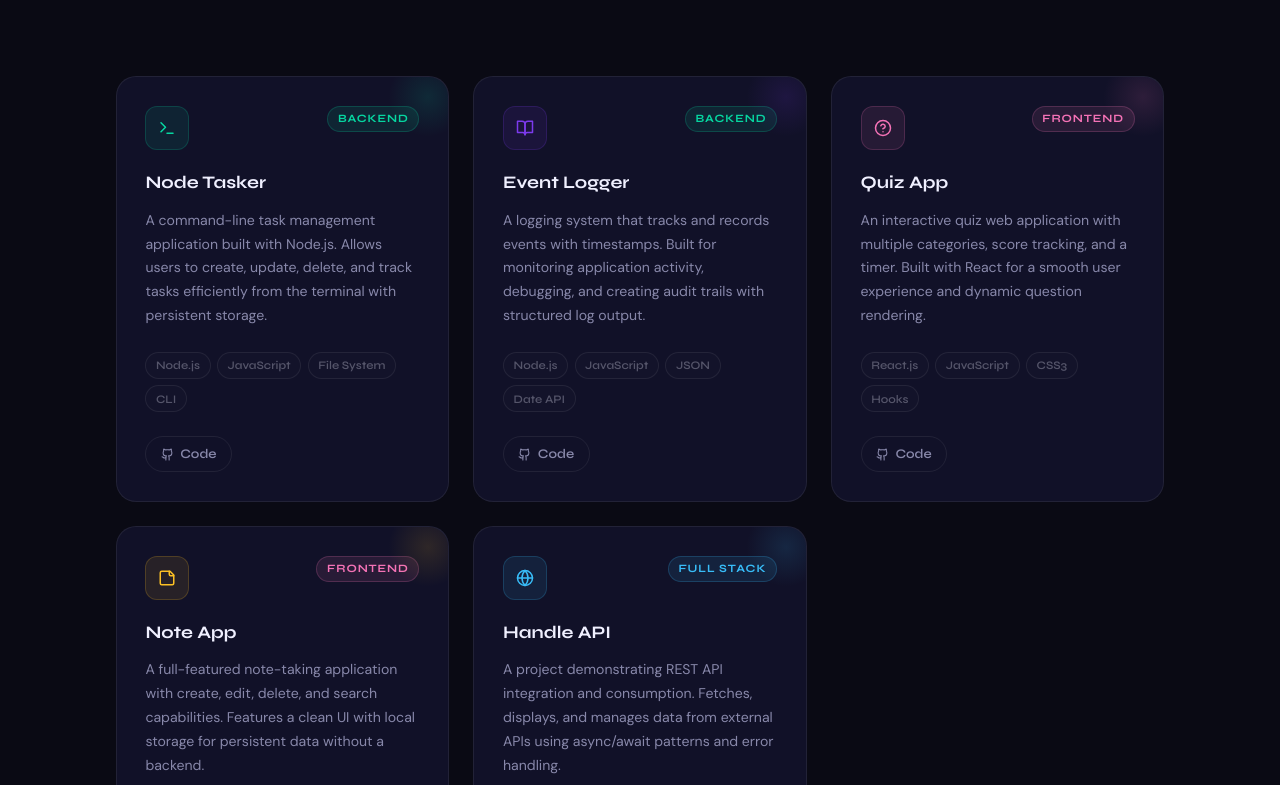
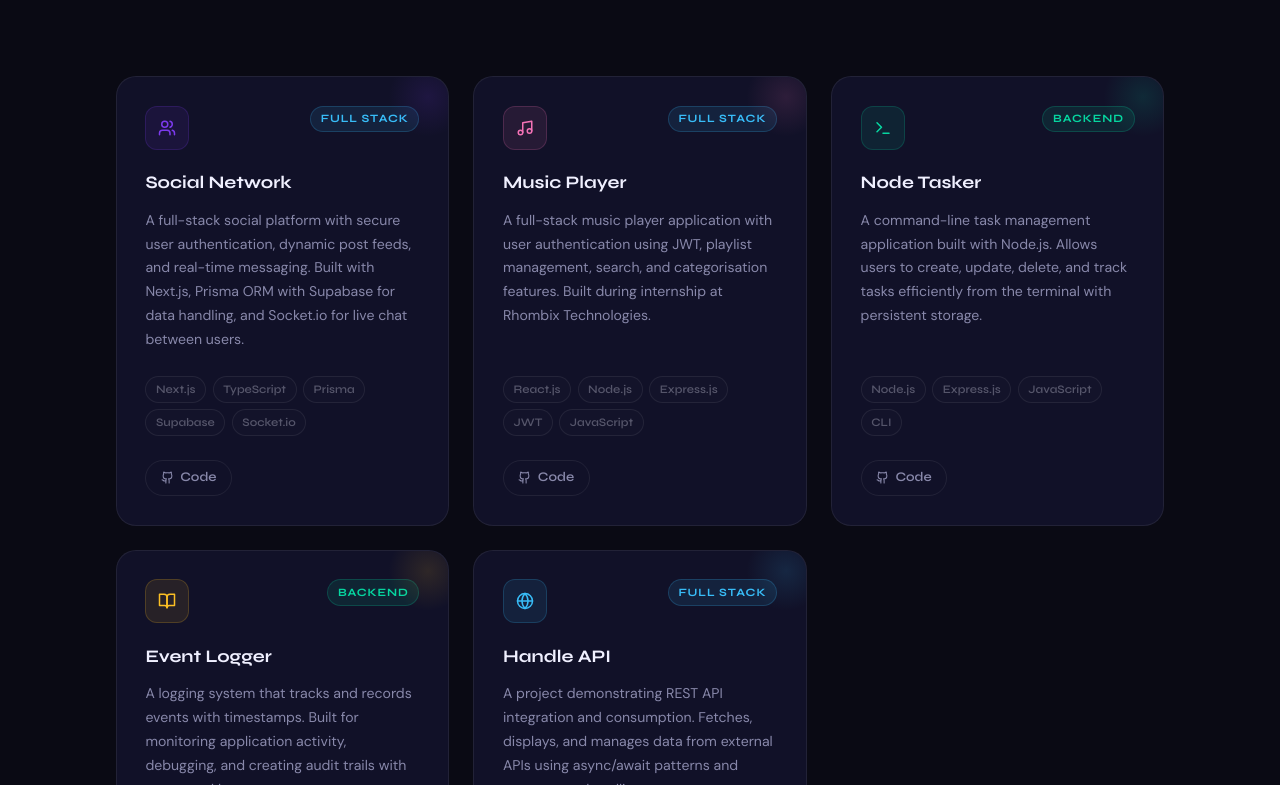
Before and after one commit to Aminasheikh/amina-portfolio, a React (Vite) app: page / in a window 1280 px wide. Shown: the part 2975-3760 px from the top of the page. Built offline with nearby package versions, Linux system fonts and the light colour scheme.

Commit message:
Apply portfolio changes: add CV PDF, update navbar download link, update projects section

```diff
--- a/src/components/Navbar.jsx
+++ b/src/components/Navbar.jsx
@@ -112,7 +112,7 @@ export default function Navbar() {
         </ul>
 
         {/* CTA button */}
-        <a href="/Amina_Sheikh_CV.html" target="_blank" rel="noreferrer"
+        <a href="/Amina_Sheikh_CV.pdf" download="Amina_Sheikh_CV.pdf"
           style={{
             fontFamily: 'var(--font-display)',
             fontSize: '0.8rem', fontWeight: 700,
@@ -184,7 +184,7 @@ export default function Navbar() {
               </li>
             ))}
           </ul>
-          <a href="/Amina_Sheikh_CV.html" target="_blank" rel="noreferrer"
+          <a href="/Amina_Sheikh_CV.pdf" download="Amina_Sheikh_CV.pdf"
             style={{
               display: 'block', marginTop: '1rem',
               textAlign: 'center',
--- a/src/sections/Projects.jsx
+++ b/src/sections/Projects.jsx
@@ -1,10 +1,30 @@
-import { ExternalLink, Github, Terminal, BookOpen, HelpCircle, StickyNote, Globe } from 'lucide-react';
+import { ExternalLink, Github, Terminal, BookOpen, Globe, Users, Music } from 'lucide-react';
 
 const projects = [
   {
+    title: 'Social Network',
+    desc: 'A full-stack social platform with secure user authentication, dynamic post feeds, and real-time messaging. Built with Next.js, Prisma ORM with Supabase for data handling, and Socket.io for live chat between users.',
+    tech: ['Next.js', 'TypeScript', 'Prisma', 'Supabase', 'Socket.io'],
+    icon: Users,
+    color: '#7c3aed',
+    github: 'https://github.com/Aminasheikh/social-network',
+    live: null,
+    tag: 'Full Stack',
+  },
+  {
+    title: 'Music Player',
+    desc: 'A full-stack music player application with user authentication using JWT, playlist management, search, and categorisation features. Built during internship at Rhombix Technologies.',
+    tech: ['React.js', 'Node.js', 'Express.js', 'JWT', 'JavaScript'],
+    icon: Music,
+    color: '#f472b6',
+    github: 'https://github.com/Aminasheikh/music-player',
+    live: null,
+    tag: 'Full Stack',
+  },
+  {
     title: 'Node Tasker',
     desc: 'A command-line task management application built with Node.js. Allows users to create, update, delete, and track tasks efficiently from the terminal with persistent storage.',
-    tech: ['Node.js', 'JavaScript', 'File System', 'CLI'],
+    tech: ['Node.js', 'Express.js', 'JavaScript', 'CLI'],
     icon: Terminal,
     color: '#06d6a0',
     github: 'https://github.com/aminasheikh/node-tasker',
@@ -16,34 +36,14 @@ const projects = [
     desc: 'A logging system that tracks and records events with timestamps. Built for monitoring application activity, debugging, and creating audit trails with structured log output.',
     tech: ['Node.js', 'JavaScript', 'JSON', 'Date API'],
     icon: BookOpen,
-    color: '#7c3aed',
+    color: '#fbbf24',
     github: 'https://github.com/aminasheikh/event-logger',
     live: null,
     tag: 'Backend',
   },
   {
-    title: 'Quiz App',
-    desc: 'An interactive quiz web application with multiple categories, score tracking, and a timer. Built with React for a smooth user experience and dynamic question rendering.',
-    tech: ['React.js', 'JavaScript', 'CSS3', 'Hooks'],
-    icon: HelpCircle,
-    color: '#f472b6',
-    github: 'https://github.com/aminasheikh/quiz-app',
-    live: null,
-    tag: 'Frontend',
-  },
-  {
-    title: 'Note App',
-    desc: 'A full-featured note-taking application with create, edit, delete, and search capabilities. Features a clean UI with local storage for persistent data without a backend.',
-    tech: ['React.js', 'Tailwind CSS', 'LocalStorage', 'JavaScript'],
-    icon: StickyNote,
-    color: '#fbbf24',
-    github: 'https://github.com/aminasheikh/note-app',
-    live: null,
-    tag: 'Frontend',
-  },
-  {
     title: 'Handle API',
-    desc: 'A project demonstrating REST API integration and consumption. Fetches, displays, and manages data from external APIs using async/await patterns and error handling.',
+    desc: 'A project demonstrating REST API integration and consumption. Fetches, displays, and manages data from external APIs using async/await patterns and proper error handling.',
     tech: ['JavaScript', 'Fetch API', 'REST', 'JSON', 'HTML/CSS'],
     icon: Globe,
     color: '#38bdf8',
```
Also changed, not shown: 2 other files (tests, documents, lock files or other folders).
